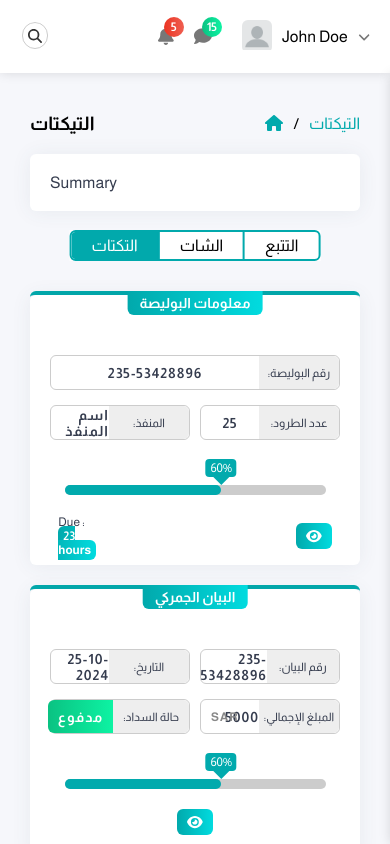
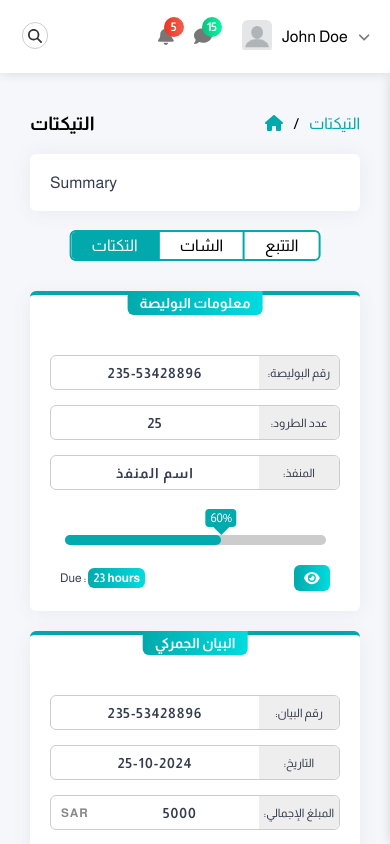
Before and after one commit to MtsmAshraf/adminty-master-react, a React (Create React App) app: page /invoice-list in a window 390 px wide. Built offline with nearby package versions, Linux system fonts and the light colour scheme.

Commit message:
fixed tickets style in small screen

```diff
--- a/src/Pages/InvoiceList/invoice-list.module.css
+++ b/src/Pages/InvoiceList/invoice-list.module.css
@@ -212,11 +212,15 @@
     margin-top: 10px;
     /* margin-bottom: 20px; */
     display: flex;
+    justify-content: center;
     align-items: center;
-    justify-content: center;
-    gap: 200px;
+    /* gap: 200px; */
     padding-left: 10px;
     padding-right: 10px;
+}
+.ticket .ticketFooter:has(.due){
+    justify-content: space-between;
+
 }
 .ticket .ticketFooter .eyeIcon{
     /* position: absolute; */
@@ -366,3 +370,11 @@
 .left .chatWrapper .chat .chatForm button svg{
     transform: rotateY(180deg);
 }
+@media (max-width: 767px) {
+    .ticket > div{
+        height: auto !important;
+    }
+    .ticket .ticketContent .ticketList li{
+        width: 100%;
+    }
+}
```
